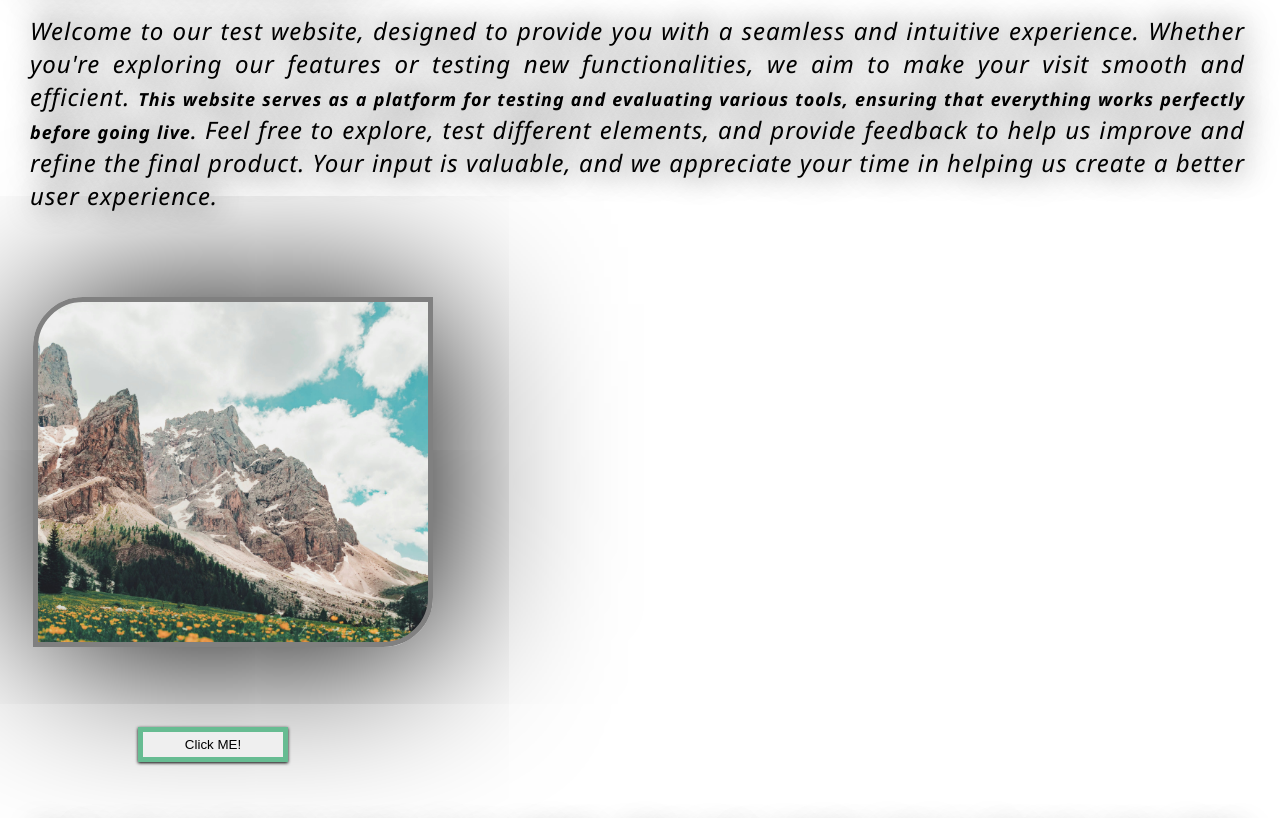
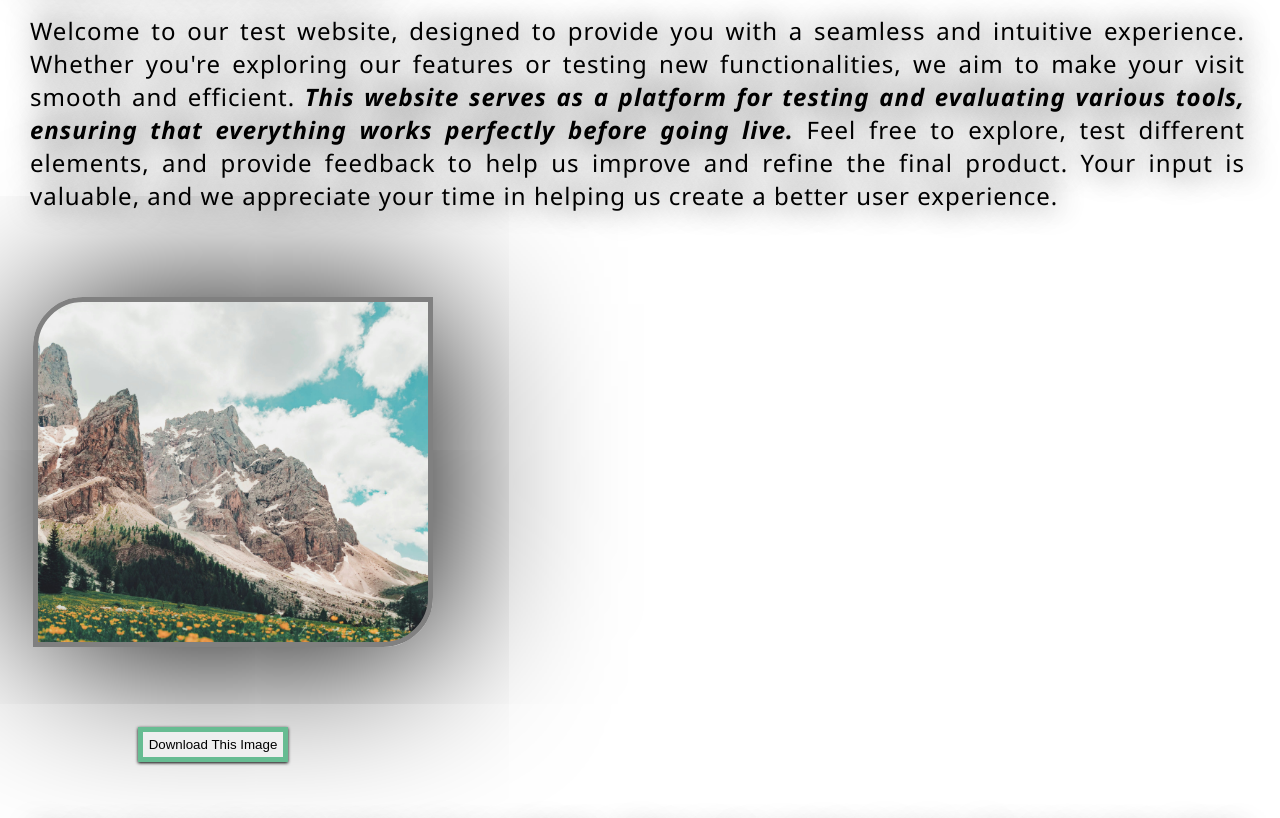
Before and after one commit to org-mustakim/New-Project, a plain HTML site: page index.html in a window 1280 px wide. Shown: the part 59-877 px from the top of the page. Drawn offline with Linux system fonts and the light colour scheme.

Commit message:
Added class span, Created download link

```diff
--- a/index.html
+++ b/index.html
@@ -11,11 +11,15 @@
     <h1 class="header">This Is A Test Website :)</h1>
     <div>
         <p class="paragraph">
-            Welcome to our test website, designed to provide you with a seamless and intuitive experience. Whether you're exploring our features or testing new functionalities, we aim to make your visit smooth and efficient. <span style="font-size: large;"><strong>This website serves as a platform for testing and evaluating various tools, ensuring that everything works perfectly before going live.</strong></span> Feel free to explore, test different elements, and provide feedback to help us improve and refine the final product. Your input is valuable, and we appreciate your time in helping us create a better user experience.
+            Welcome to our test website, designed to provide you with a seamless and intuitive experience. Whether you're exploring our features or testing new functionalities, we aim to make your visit smooth and efficient. <span class="span">This website serves as a platform for testing and evaluating various tools, ensuring that everything works perfectly before going live.</span> Feel free to explore, test different elements, and provide feedback to help us improve and refine the final product. Your input is valuable, and we appreciate your time in helping us create a better user experience.
         </p>
     </div><br>
 
-    <div class="image1"></div><a href="images/mountain.jpg" target="_blank"><button class="button">Click ME!</button></a><br><br>
+    <div class="image1"></div><a href="images/mountain.jpg" download="Mountain Photo"><button class="button">Download This Image</button></a><br><br>
+
+<div>
+
+</div>
 
     <div class="paragraph">
         <p>
@@ -33,6 +37,6 @@
         </p>
     </div><br>
 
-    <footer><small style="margin-left: 550px;">This Webpage is Just a Test Webpage</small></footer>
+    <footer><small style="margin-left:50%;">This Webpage is Just a Test Webpage</small></footer>
 </body>
 </html>
--- a/styles/style.css
+++ b/styles/style.css
@@ -40,6 +40,11 @@
     box-sizing: border-box;
     box-shadow: 7px 7px 170px;
 }
+.span{
+    font-size: x-large;
+    font-weight: bold;
+    font-style:italic;
+}
 
 .paragraph{
     margin-top: 15px;
@@ -50,7 +55,7 @@
     padding: 2px;
     font-size: 24px;
     font-family:'Segoe UI', Tahoma, Verdana, sans-serif;
-    font-style: italic;
+    font-style: normal;
     word-spacing: 15;
     letter-spacing: 1px;
     text-shadow: 5px 0px 30px;
```
